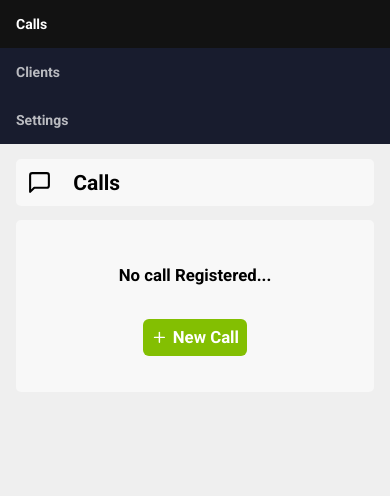
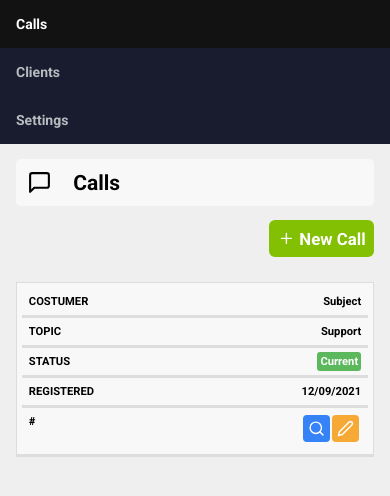
Before and after one commit to bernardocastro95/system, a React (Create React App) app: page /dashboard in a window 390 px wide. Shown: the top 496 px of the page. Built offline with nearby package versions, Linux system fonts and the light colour scheme; no server answers; sample sign-in values are in the browser's storage.

Commit message:
Table Creation and Style

```diff
--- a/src/pages/dashboard/dashboard.css
+++ b/src/pages/dashboard/dashboard.css
@@ -33,3 +33,93 @@
     background-color: #5fd204;
     transform: scale(1.1);
 }
+
+table {
+    border: 1px solid #ccc;
+    border-collapse: collapse;
+    margin: 0;
+    padding: 0;
+    width: 100%;
+    table-layout: fixed;
+}
+
+table caption {
+    font-size: 1.5em;
+    margin: .5em 0 .75em;
+}
+
+table tr {
+    background-color: #f8f8f8;
+    border: 1px solid #ddd;
+    padding: .35em;
+}
+
+table th,
+table td {
+    padding: .62em;
+    text-align: center;
+}
+
+table th {
+    font-size: .85em;
+    letter-spacing: .1em;
+    text-transform: uppercase;
+}
+
+table td .action{
+    border: 0;
+    padding: 5px;
+    margin-right: 2px;
+    align-items: center;
+    display: inline-block;
+    border-radius: 4px;
+}
+
+table td .action svg {
+    vertical-align: middle;
+}
+
+table td .badge {
+    padding: 3px;
+    border-radius: 3px;
+    color: #fff;
+}
+
+@media screen and (max-width: 600px) {
+    table{
+        border: 0;
+    }
+    table caption {
+        font-size: 1.3em;
+    }
+    table thead{
+        border: none;
+        clip: rect(0 0 0 0);
+        height: 1px;
+        margin: -1px;
+        overflow: hidden;
+        padding: 0;
+        position: absolute;
+        width: 1px ;
+    }
+    table tr {
+        border-bottom: 3px solid #ddd;
+        display: block;
+        margin-bottom: .65em;
+    }
+    table td {
+        border-bottom: 3px solid #ddd;
+        display: block;
+        font-size: .8em;
+        text-align: right;
+    }
+    table td::before {
+        content: attr(data-label);
+        float: left;
+        font-weight: bold;
+        text-transform: uppercase;
+    }
+    table td:last-child{
+        border-bottom: 0;
+    }
+}
--- a/src/pages/dashboard/index.js
+++ b/src/pages/dashboard/index.js
@@ -2,12 +2,12 @@ import {useState} from 'react'
 import Header from '../../components/Header'
 import './dashboard.css'
 import Title from '../../components/Title'
-import {FiMessageSquare, FiPlus} from 'react-icons/fi'
+import {FiMessageSquare, FiPlus, FiSearch, FiEdit2} from 'react-icons/fi'
 import {Link} from 'react-router-dom'
 
 export default function Dashboard() {
 
-    const [calls, setCalls] = useState([])
+    const [calls, setCalls] = useState([1])
 
     return (
       <div>
@@ -19,7 +19,7 @@ export default function Dashboard() {
 
           {calls.length === 0 ? (
                <div className="container dashboard">
-               <span>No call Registered...</span>
+               <span>No Call Registered...</span>
 
                <Link to="/new" className="new ">
                <FiPlus sizer={25} color="#fff"/>
@@ -32,6 +32,37 @@ export default function Dashboard() {
                 <FiPlus sizer={25} color="#fff"/>
                    New Call
                </Link>
+
+               <table>
+                 <thead>
+                   <tr>
+                     <th scope="col">Customer</th>
+                     <th scope="col">Topic</th>
+                     <th scope="col">Status</th>
+                     <th scope="col">Register Date</th>
+                     <th scope="col">#</th>
+                   </tr>
+                 </thead>
+                 <tbody>
+                 <tr>
+                   <td data-label="Costumer">Subject</td>
+                   <td data-label="Topic">Support</td>
+                   <td data-label="Status">
+                     <span className="badge" style={{backgroundColor: '#5cb85c'}}>Current</span>
+                   </td>
+                   <td data-label="Registered">12/09/2021</td>
+                   <td data-label="#">
+                     <button className="action" style={{backgroundColor: '#3583f6'}}>
+                       <FiSearch color="#FFF" size={17}/>
+                     </button>
+                     <button className="action" style={{backgroundColor: '#f6a935'}}>
+                       <FiEdit2 color="#FFF" size={17}/>
+                     </button>
+                   </td>
+                 </tr>
+               </tbody>
+              </table>
+
             </>
           )}
 
```
